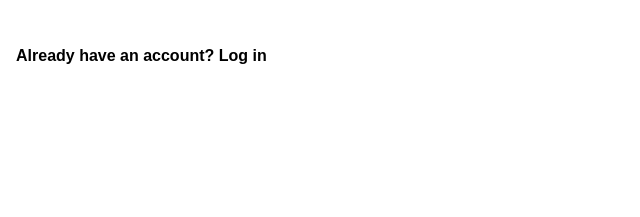
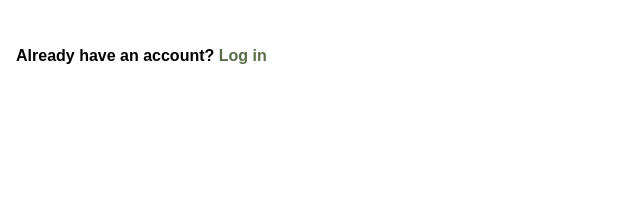
Before and after one commit to Ultimate-69/odin-sign-up, a plain HTML site: page index.html in a window 1280 px wide. Shown: the part 498-715 px from the top of the page, 404-1044 px from the left. Drawn offline with Linux system fonts and the light colour scheme; a web font is replaced by a local one.

Commit message:
fixed login text

```diff
--- a/index.html
+++ b/index.html
@@ -63,7 +63,7 @@
                             </div>
                         </div>
                         <button type="submit">Create Account</button>
-                        <p class="login">Already have an account? <span>Log in</span></p>
+                        <p class="login">Already have an account? <span class="log">Log in</span></p>
                     </form>
                 </div>
             </div>
--- a/style.css
+++ b/style.css
@@ -139,3 +139,7 @@ h2 {
     box-shadow: 0px 3px 3px rgba(0, 0, 0, 0.5);
     outline: 1px solid blue;
 }
+
+.log {
+    color: #596D48;
+}
```
